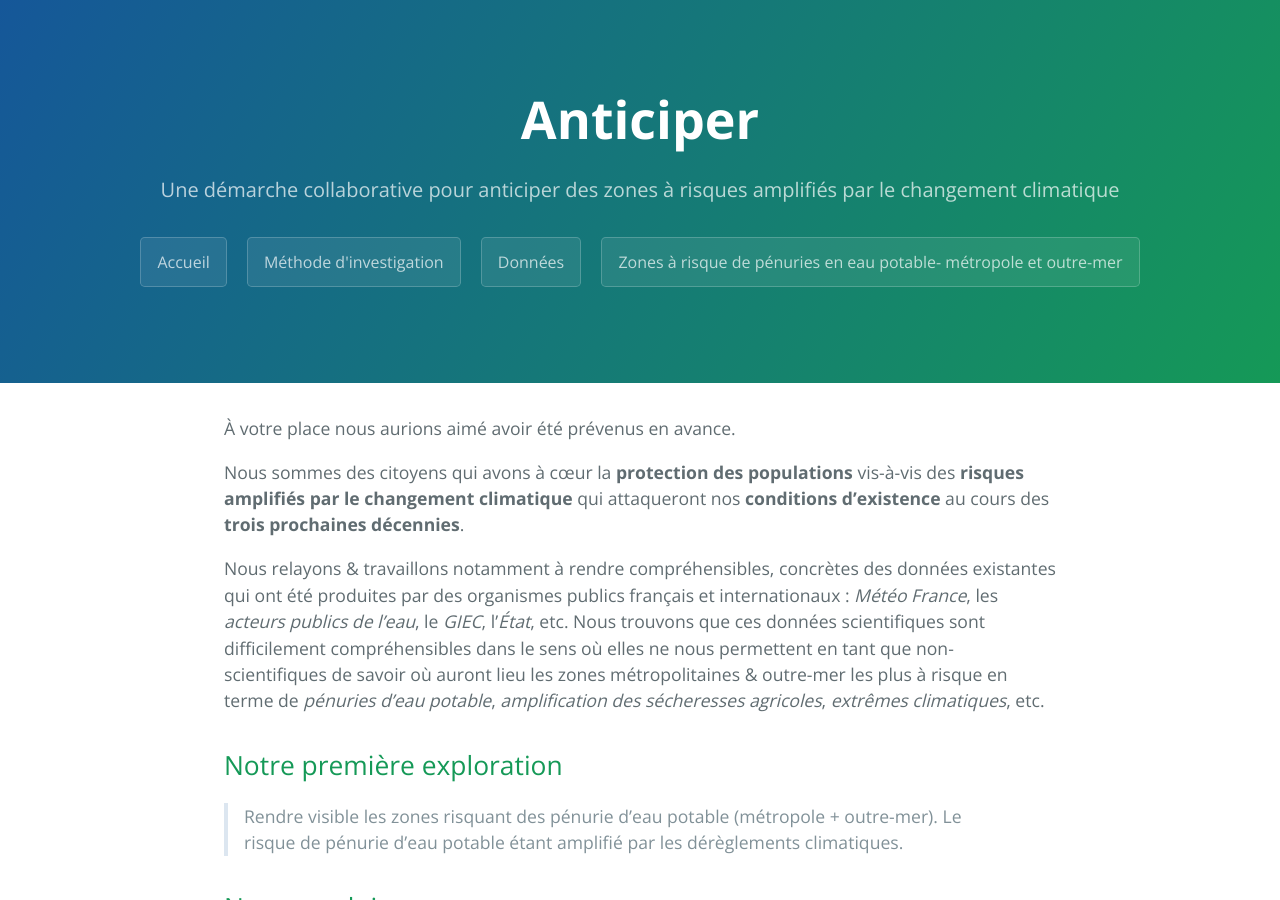
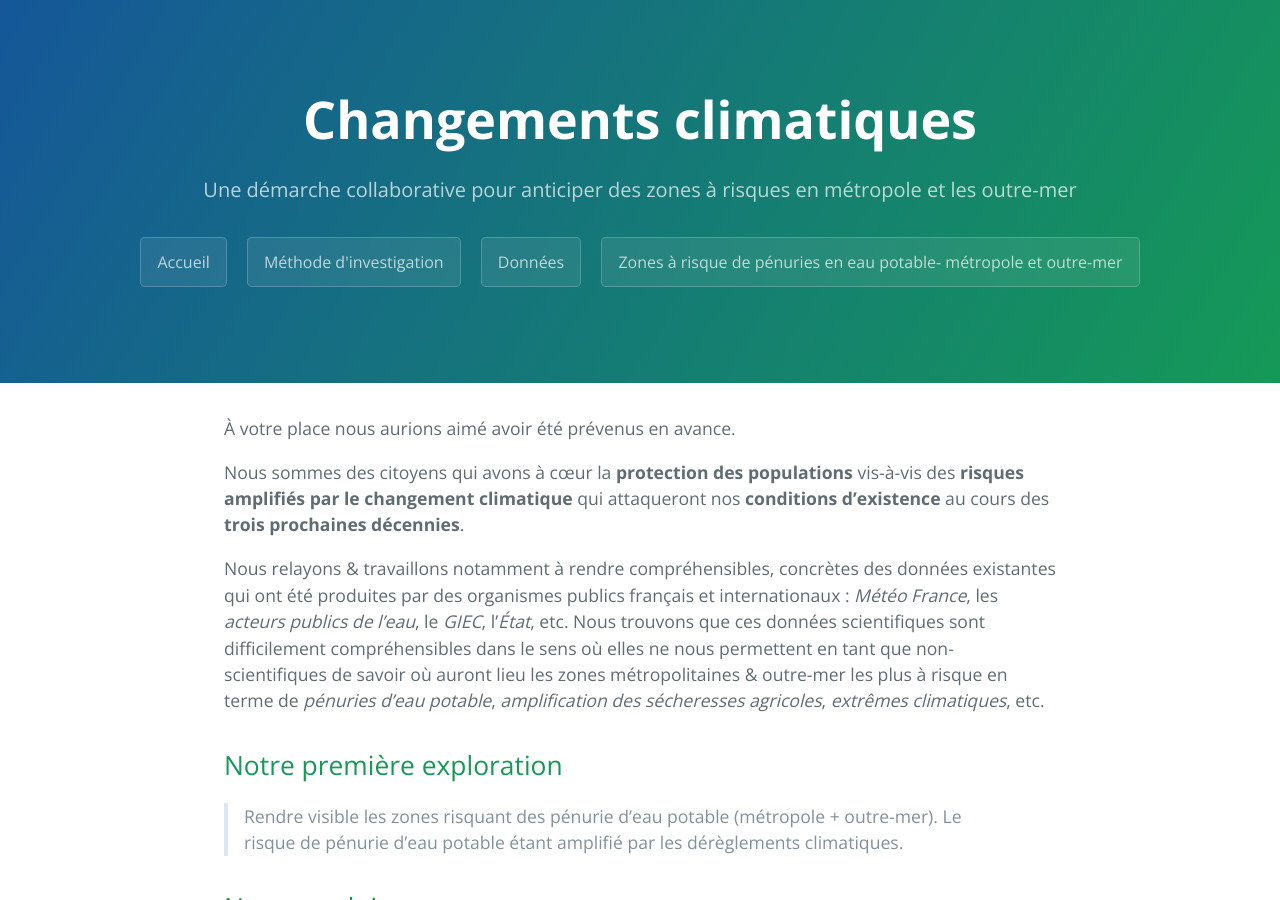
Before and after one commit to secheresses/Ancien-site, a Jekyll site: the page built from index.md, in a window 1280 px wide and 900 px high. Built offline with Jekyll 4.4.1, drawn with Linux system fonts in a browser that asks for light colours.

Commit message:
Mise à jour titre et description

```diff
--- a/_config.yml
+++ b/_config.yml
@@ -1,5 +1,5 @@
-title: Anticiper
-description: Une démarche collaborative pour anticiper des zones à risques amplifiés par le changement climatique
+title: Changements climatiques
+description: Une démarche collaborative pour anticiper des zones à risques en métropole et les outre-mer
 show_downloads: true
 google_analytics:
 theme: jekyll-theme-cayman
```
